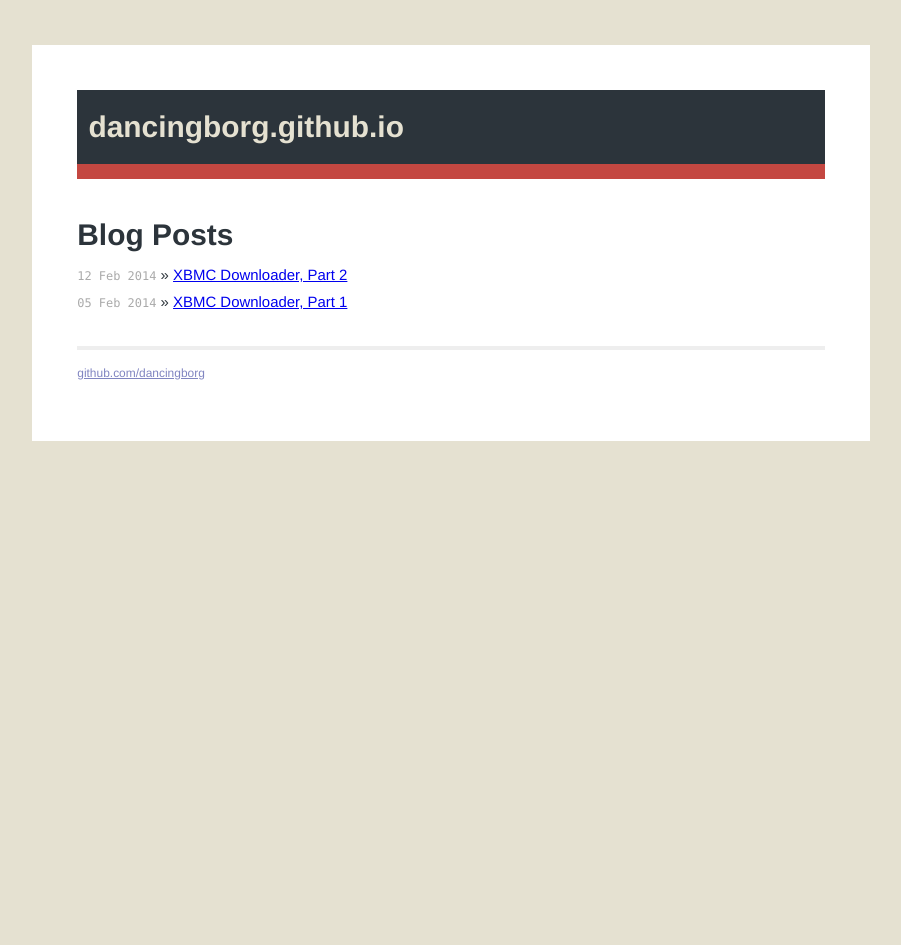
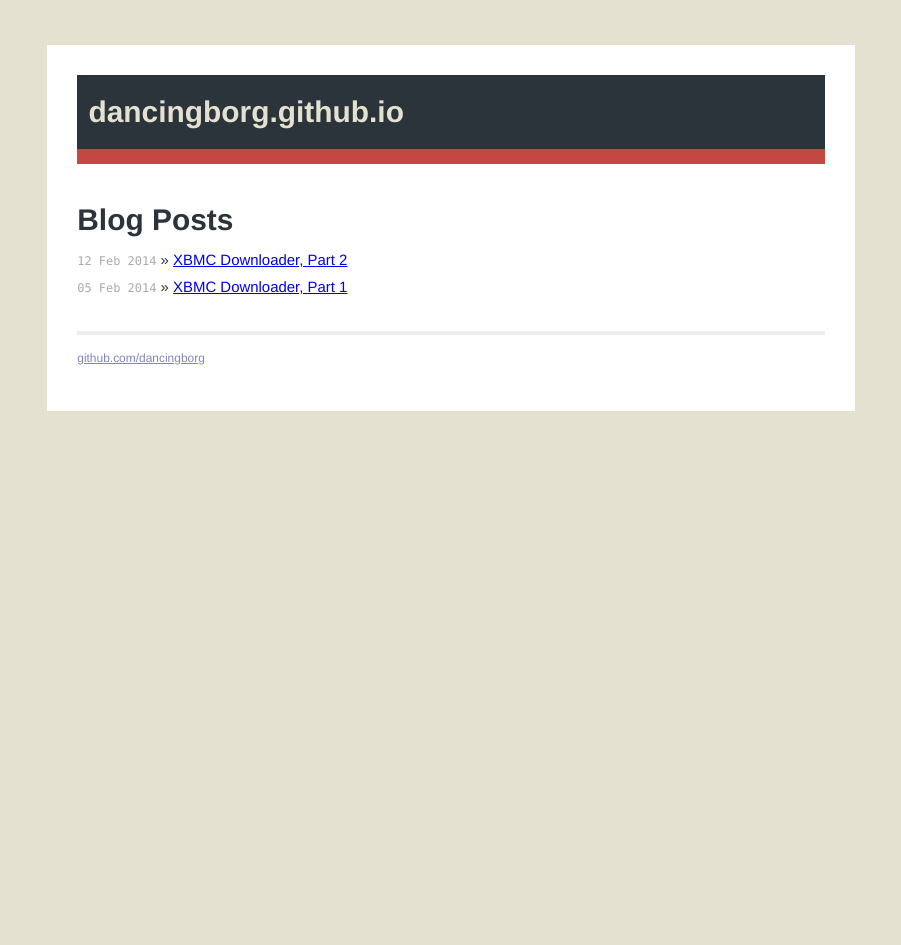
Before and after one commit to andre-abadi/andre-abadi.github.io, a Jekyll site: the page built from index.html, in a window 1280 px wide. Shown: the whole page, without its empty margins (189-1090 px from the left). Built offline with Jekyll 4.4.1, drawn with Linux system fonts in a browser that asks for light colours; Markdown is read by kramdown in place of the engine named in the settings.

Commit message:
Update main.css

```diff
--- a/css/main.css
+++ b/css/main.css
@@ -70,7 +70,7 @@ ul.posts span {
   margin: 3em auto 2em;
   line-height: 1.5em;
   background-color: #FFFFFF;
-  padding: 3em;
+  padding: 2em;
 }
 
 .site .header a {
```
